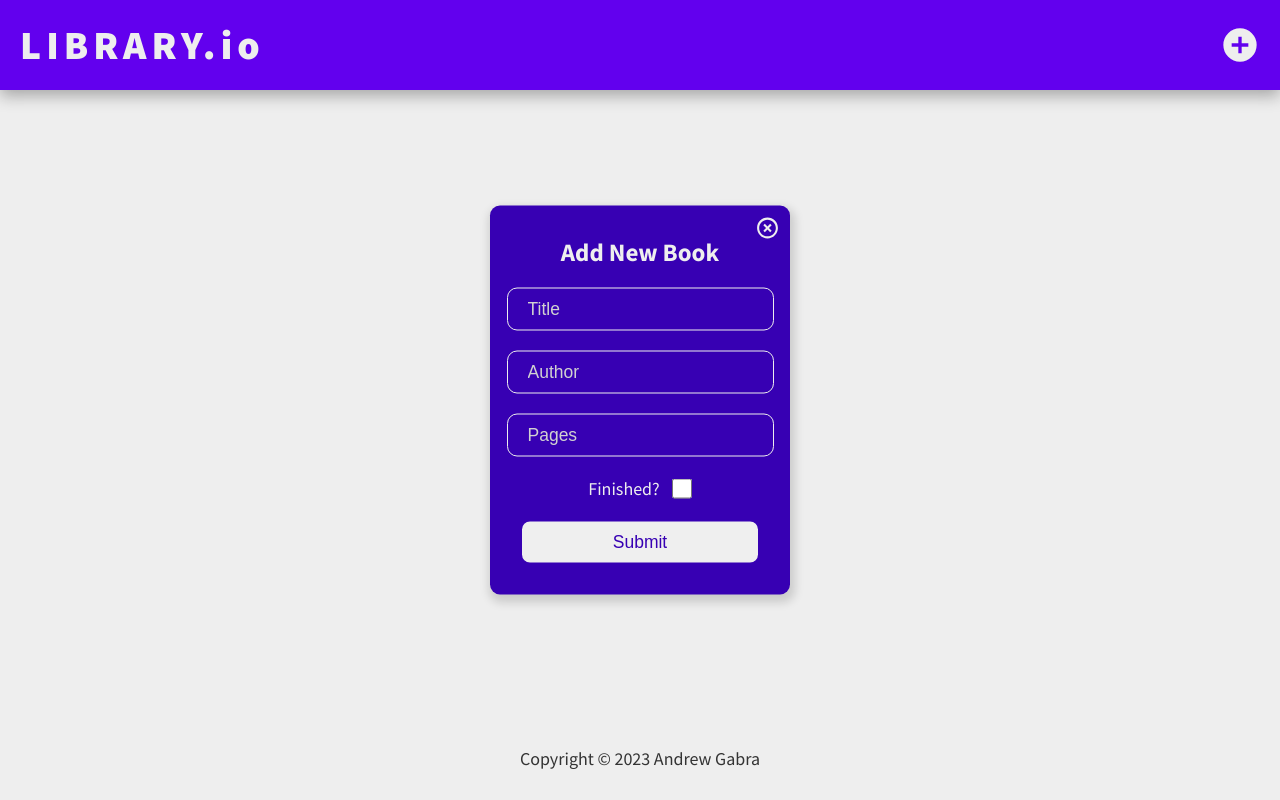
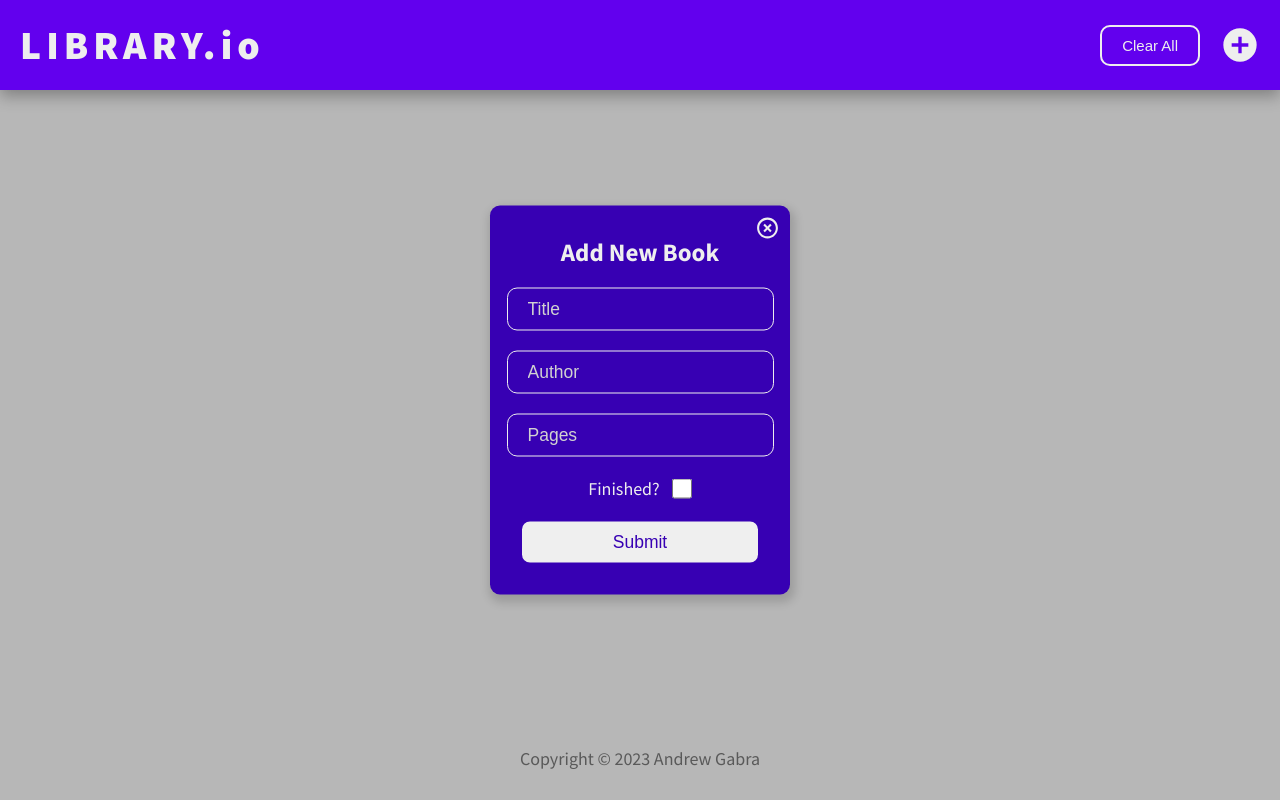
Before and after one commit to agabra23/library-odin, a plain HTML site: page index.html in a window 1280 px wide. Both pictures are taken after a click on the icon 1240 px from the left and 45 px from the top of the page. Drawn offline with Linux system fonts and the light colour scheme.

Commit message:
Add overlay behind modal when modal is active

```diff
--- a/app.js
+++ b/app.js
@@ -55,6 +55,7 @@ const addBookForm = document.getElementById("addBookForm");
 const booksGrid = document.getElementById("books-grid");
 const placeholderSection = document.getElementById("placeholder-container");
 const closeModalBtn = document.getElementById("modal-close-btn");
+const overlay = document.getElementById("overlay");
 
 // Modal
 
@@ -62,11 +63,13 @@ function openAddBookModal() {
   addBookForm.reset();
   addBookModal.classList.add("active");
   placeholderSection.style.visibility = "hidden";
+  overlay.classList.add("active");
 }
 
 function closeAddBookModal() {
   addBookModal.classList.remove("active");
   togglePlaceholder();
+  overlay.classList.remove("active");
 }
 
 function resetBooksGrid() {
@@ -183,6 +186,7 @@ const removeBook = (e) => {
 };
 
 addBookBtn.onclick = openAddBookModal;
+overlay.onclick = closeAddBookModal;
 
 closeModalBtn.onclick = () => {
   closeAddBookModal();
--- a/index.html
+++ b/index.html
@@ -10,6 +10,7 @@
   <body>
     <header class="header">
       <h1>library.<span id="io">io</span></h1>
+      <button class="clearAll btn" id="clearAll">Clear All</button>
       <svg
         class="plus-button"
         id="addBookBtn"
@@ -87,6 +88,7 @@
         <button type="submit" class="form-submit-btn btn">Submit</button>
       </form>
     </div>
+    <div class="overlay" id="overlay"></div>
   </body>
   <script src="./app.js"></script>
 </html>
--- a/style.css
+++ b/style.css
@@ -58,6 +58,7 @@ h1 {
   text-transform: uppercase;
   letter-spacing: 0.5rem;
   color: var(--primary-light);
+  flex: 1;
 }
 
 #io {
@@ -71,8 +72,7 @@ h1 {
 
 .header {
   box-shadow: var(--shadow);
-  display: grid;
-  grid-auto-flow: column;
+  display: flex;
   justify-content: space-between;
   align-items: center;
   padding: 2rem;
@@ -97,6 +97,7 @@ main {
   flex: 1;
   position: relative;
   background-color: var(--primary-light);
+  padding: 2rem;
 }
 
 .placeholder-container {
@@ -170,6 +171,18 @@ label {
   transition: all 0.25s ease-in-out;
   font-size: 1.75rem;
   border: 2px solid var(--purple-700);
+}
+
+#clearAll {
+  border-color: var(--primary-light);
+  background-color: inherit;
+  color: var(--primary-light);
+  font-size: 1.5rem;
+  margin-right: 2rem;
+}
+
+#clearAll:hover {
+  box-shadow: 0 0px 25px rgba(238, 238, 238, 0.3);
 }
 
 input {
@@ -296,3 +309,19 @@ input[type="checkbox"] {
   color: var(--toggle-green);
   border-color: var(--toggle-green);
 }
+
+.overlay {
+  position: fixed;
+  top: 0;
+  right: 0;
+  left: 0;
+  bottom: 0;
+  background-color: rgb(128, 128, 128);
+  opacity: 0;
+  pointer-events: none;
+}
+
+.overlay.active {
+  opacity: 50%;
+  pointer-events: all;
+}
```
